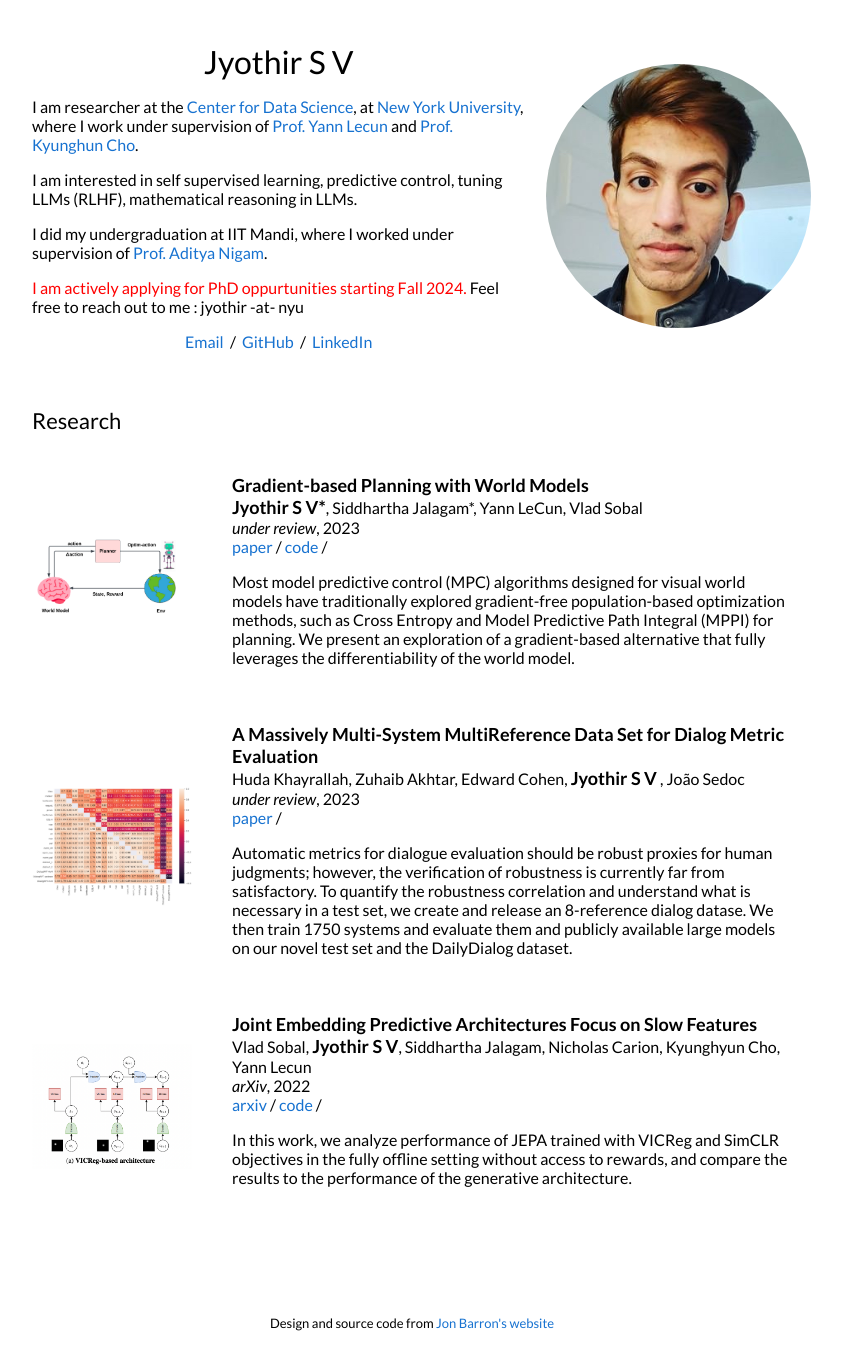
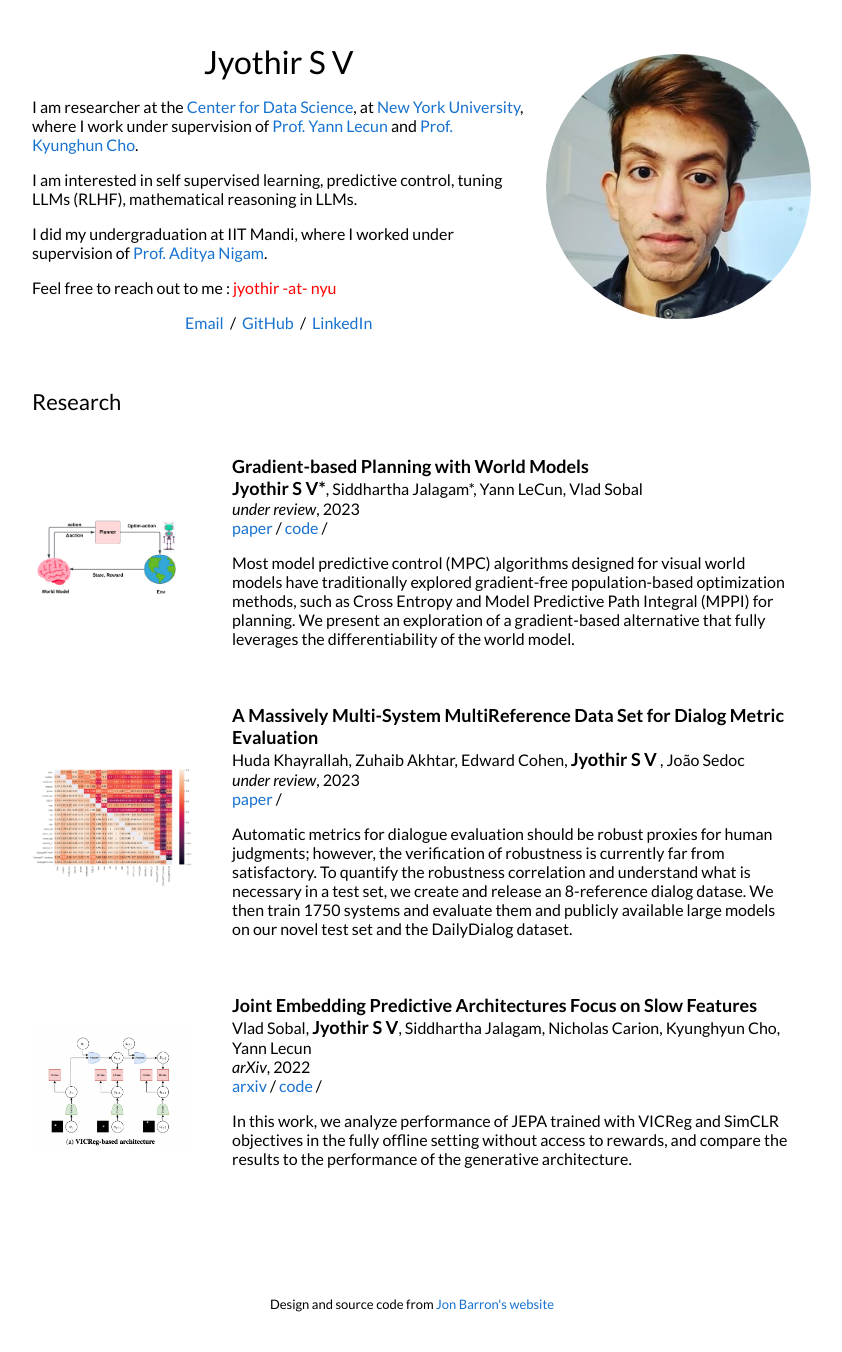
Before and after one commit to jyothirsv/jyothirsv.github.io, a Jekyll site: the page built from _posts/2023-08-28-gradmpc.markdown, in a window 1280 px wide. Shown: the whole page, without its empty margins (228-1070 px from the left). Built offline with Jekyll 4.4.1, drawn with Linux system fonts in a browser that asks for light colours.

Commit message:
Update default.html

```diff
--- a/_layouts/default.html
+++ b/_layouts/default.html
@@ -42,7 +42,7 @@
                 I did my undergraduation at IIT Mandi, where I worked under supervision of <a href="https://faculty.iitmandi.ac.in/~aditya/" >Prof. Aditya Nigam</a>.
               </p>
               <p>
-                <span class="red-text">I am actively applying for PhD oppurtunities starting Fall 2024. </span> Feel free to reach out to me : <span>jyothir -at- nyu</span>
+                <!-- span class="red-text">I am actively applying for PhD oppurtunities starting Fall 2024. </span--> Feel free to reach out to me : <span class="red-text">jyothir -at- nyu</span>
               </p>
 
               <p style="text-align:center">
@@ -71,8 +71,8 @@
         <table style="width:100%;border:0px;border-spacing:0px;border-collapse:separate;margin-right:auto;margin-left:auto;">
 
           {% for post in site.posts %}
-          {% for cat in post.categories %}
-          {% if cat == 'research' %}
+          {% for dog in post.categories %}
+          {% if dog == 'research' %}
           <tr>
             <td style="padding:2.5%;width:25%;vertical-align:middle;min-width:120px">
               <img src="/tn{{post.image}}" alt="project image" style="width:auto; height:auto; max-width:100%;" />
@@ -132,8 +132,8 @@
         <table style="width:100%;border:0px;border-spacing:0px;border-collapse:separate;margin-right:auto;margin-left:auto;">
 
           {% for post in site.posts %}
-          {% for cat in post.categories %}
-          {% if cat == 'Intel' %}
+          {% for dog in post.categories %}
+          {% if dog == 'Intel' %}
           <tr>
             <td style="padding:2.5%;width:25%;vertical-align:middle;min-width:120px">
               <img src="/tn{{post.image}}" alt="project image" style="width:auto; height:auto; max-width:100%;" />
@@ -199,8 +199,8 @@
         <table style="width:100%;border:0px;border-spacing:0px;border-collapse:separate;margin-right:auto;margin-left:auto;">
 
           {% for post in site.posts %}
-          {% for cat in post.categories %}
-          {% if cat != 'research' and cat != 'Intel' %}
+          {% for dog in post.categories %}
+          {% if dog != 'research' and dog != 'Intel' %}
           <tr>
             <td style="padding:2.5%;width:25%;vertical-align:middle;min-width:120px">
               <img src="/tn{{post.image}}" alt="project image" style="width:auto; height:auto; max-width:100%;" />
```
